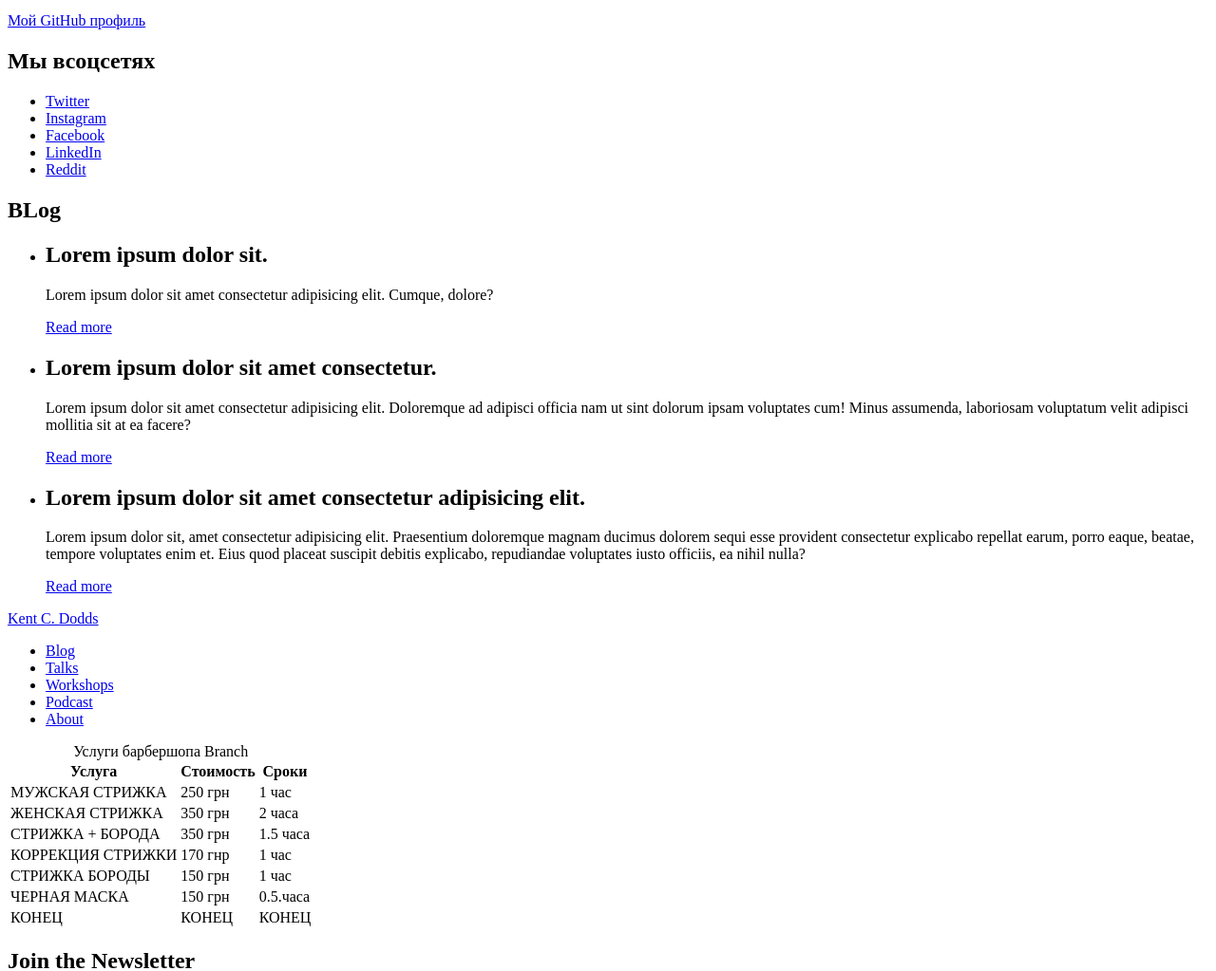
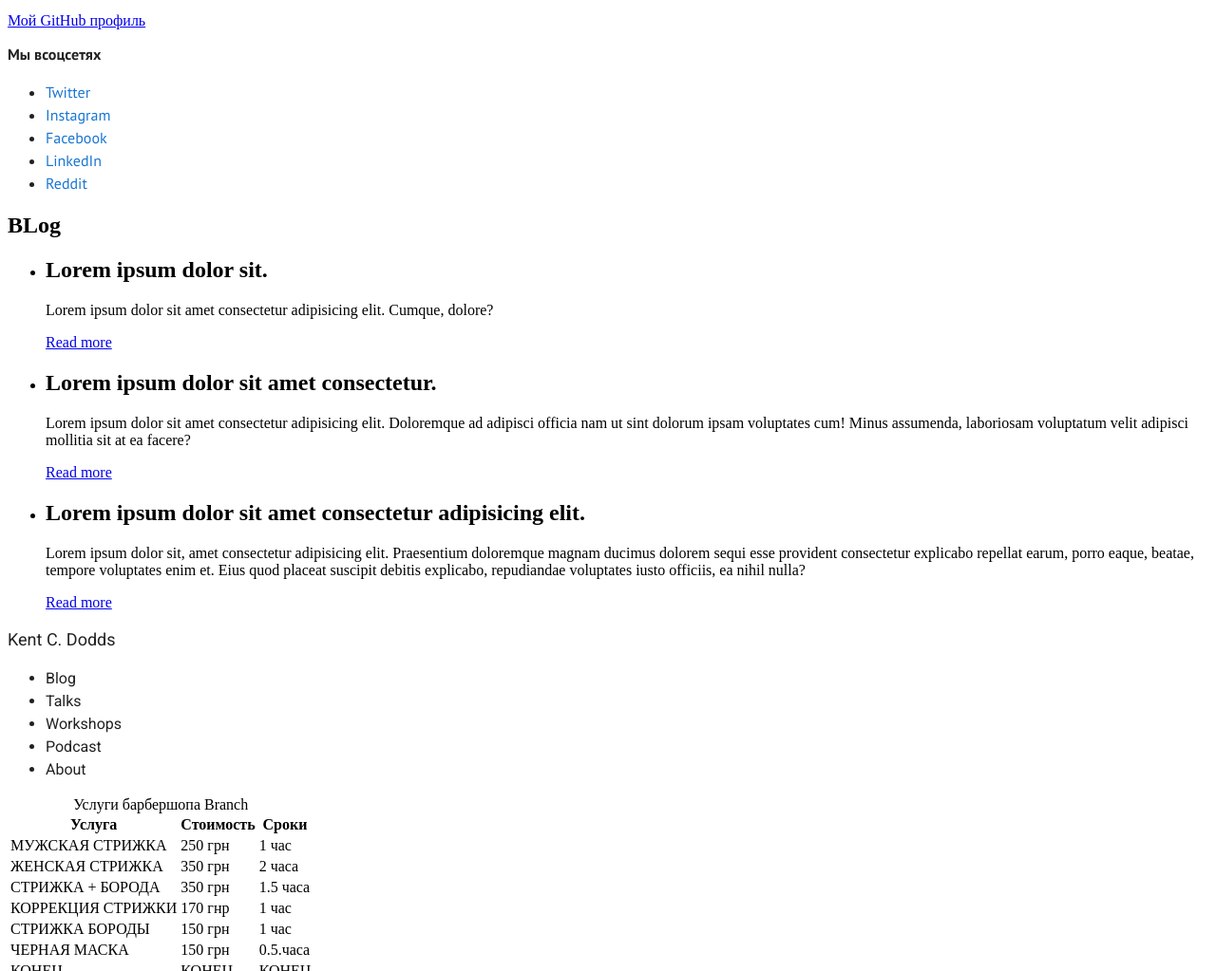
Before and after one commit to GrygoriyChernish/goit-selfeducation-02-task, a plain HTML site: page index.html in a window 1280 px wide. Shown: the part 455-1478 px from the top of the page at 95% size. Drawn offline with Linux system fonts and the light colour scheme.

Commit message:
Add fonts and classes

```diff
--- a/css/style.css
+++ b/css/style.css
@@ -0,0 +1,51 @@
+/* Second task font and class */
+.second-task {
+  font-family: 'PT Sans', sans-serif;
+  color: #212121;
+  line-height: 1.5;
+}
+.second-task-title {
+  font-size: 16px;
+}
+
+.second-task-link {
+  color: #1976d2;
+  font-size: 16px;
+  text-decoration: none;
+}
+
+.second-task-link:hover,
+.second-task-link:focus {
+  color: #ff4081;
+  text-decoration: underline;
+}
+
+/* Task4 decoration font and classes */
+.header {
+  font-family: 'Roboto', sans-serif;
+  color: #212121;
+  line-height: 1.5;
+}
+
+.header-logo,
+.header-list-link {
+  color: inherit;
+  font-size: 16px;
+  text-decoration: none;
+}
+.header-logo:hover,
+.header-logo:focus,
+.header-list-link:hover,
+.header-list-link:focus {
+  color: #2196F3;
+}
+
+.header-logo {
+  font-size: 18px;
+}
+
+
+
+
+
+#2196F3
--- a/index.html
+++ b/index.html
@@ -3,6 +3,12 @@
   <head>
     <meta charset="UTF-8" />
     <meta name="viewport" content="width=device-width, initial-scale=1.0" />
+    <link
+      href="https://fonts.googleapis.com/css?family=PT+Sans:400,700|Roboto&display=swap&subset=cyrillic"
+      rel="stylesheet"
+    />
+    <link rel="stylesheet" href="./css/style.css" />
+
     <title>Task HW 02</title>
   </head>
   <body>
@@ -20,23 +26,31 @@
     </section>
 
     <!-- Task 2 -->
-    <section>
-      <h1>Мы всоцсетях</h1>
-      <ul>
+    <section class="second-task">
+      <h1 class="second-task-title">Мы всоцсетях</h1>
+      <ul class="second-task-list">
         <li>
-          <a href="https://twitter.com/explore" target="_blank" rel="noopener noferrer">Twitter</a>
+          <a class="second-task-link" href="https://twitter.com/explore" target="_blank" rel="noopener noferrer"
+            >Twitter</a
+          >
         </li>
         <li>
-          <a href="https://www.instagram.com/" target="_blank" rel="noopener noferrer">Instagram</a>
+          <a class="second-task-link" href="https://www.instagram.com/" target="_blank" rel="noopener noferrer"
+            >Instagram</a
+          >
         </li>
         <li>
-          <a href="https://uk-ua.facebook.com/" target="_blank" rel="noopener noferrer">Facebook</a>
+          <a class="second-task-link" href="https://uk-ua.facebook.com/" target="_blank" rel="noopener noferrer"
+            >Facebook</a
+          >
         </li>
         <li>
-          <a href="https://www.linkedin.com/" target="_blank" rel="noopener noferrer">LinkedIn</a>
+          <a class="second-task-link" href="https://www.linkedin.com/" target="_blank" rel="noopener noferrer"
+            >LinkedIn</a
+          >
         </li>
         <li>
-          <a href="https://www.reddit.com/" target="_blank" rel="noopener noferrer">Reddit</a>
+          <a class="second-task-link" href="https://www.reddit.com/" target="_blank" rel="noopener noferrer">Reddit</a>
         </li>
       </ul>
     </section>
@@ -70,23 +84,23 @@
       </ul>
     </section>
     <!-- Task 4 -->
-    <header>
-      <a href="/">Kent C. Dodds</a>
-      <ul>
+    <header class="header">
+      <a class="header-logo" href="/">Kent C. Dodds</a>
+      <ul class="header-list">
         <li>
-          <a href="/blog">Blog</a>
+          <a class="header-list-link" href="/blog">Blog</a>
         </li>
         <li>
-          <a href="/talks">Talks</a>
+          <a class="header-list-link" href="/talks">Talks</a>
         </li>
         <li>
-          <a href="/workshops">Workshops</a>
+          <a class="header-list-link" href="/workshops">Workshops</a>
         </li>
         <li>
-          <a href="/podcast">Podcast</a>
+          <a class="header-list-link" href="/podcast">Podcast</a>
         </li>
         <li>
-          <a href="/about">About</a>
+          <a class="header-list-link" href="/about">About</a>
         </li>
       </ul>
     </header>
```
